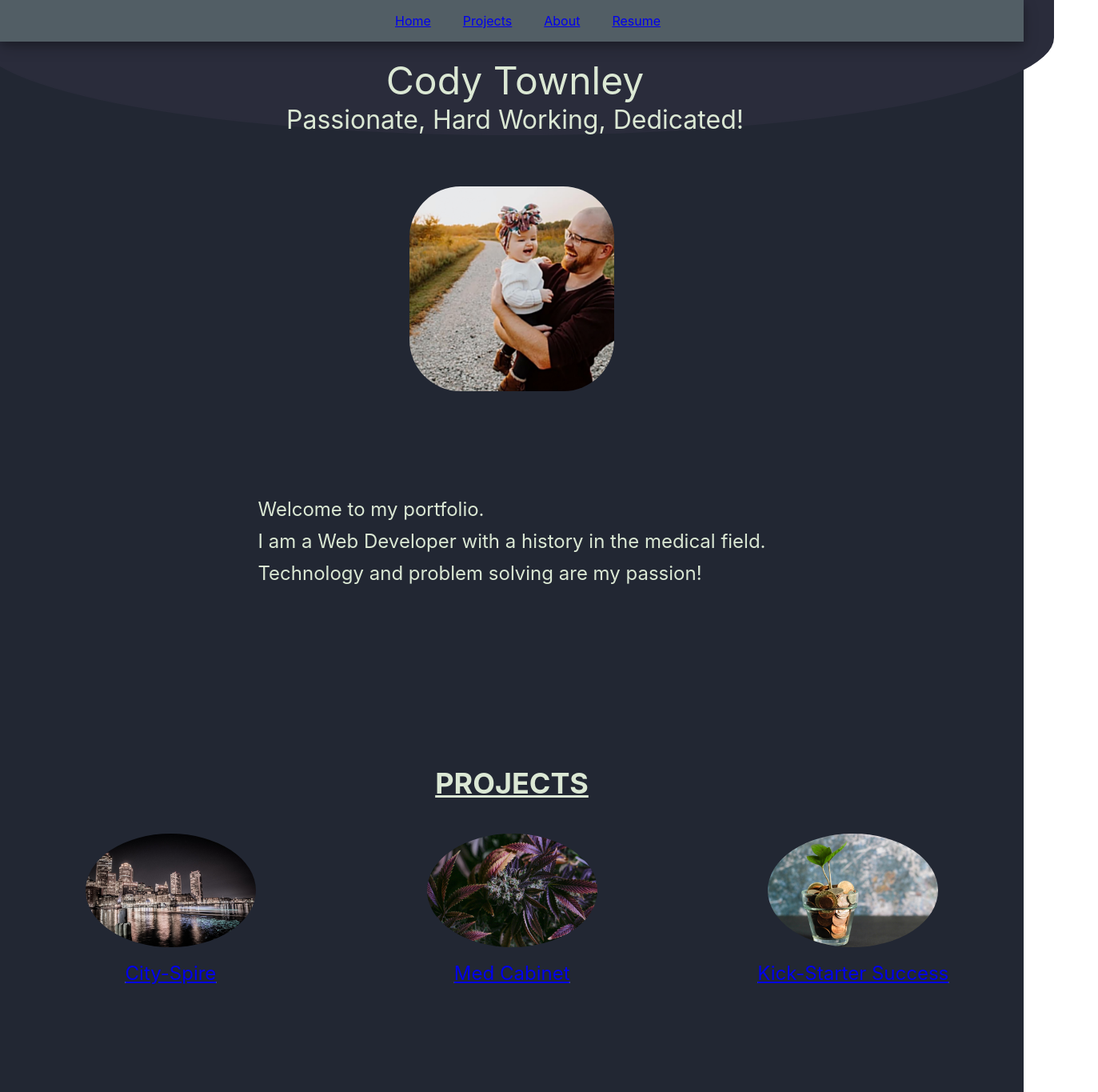
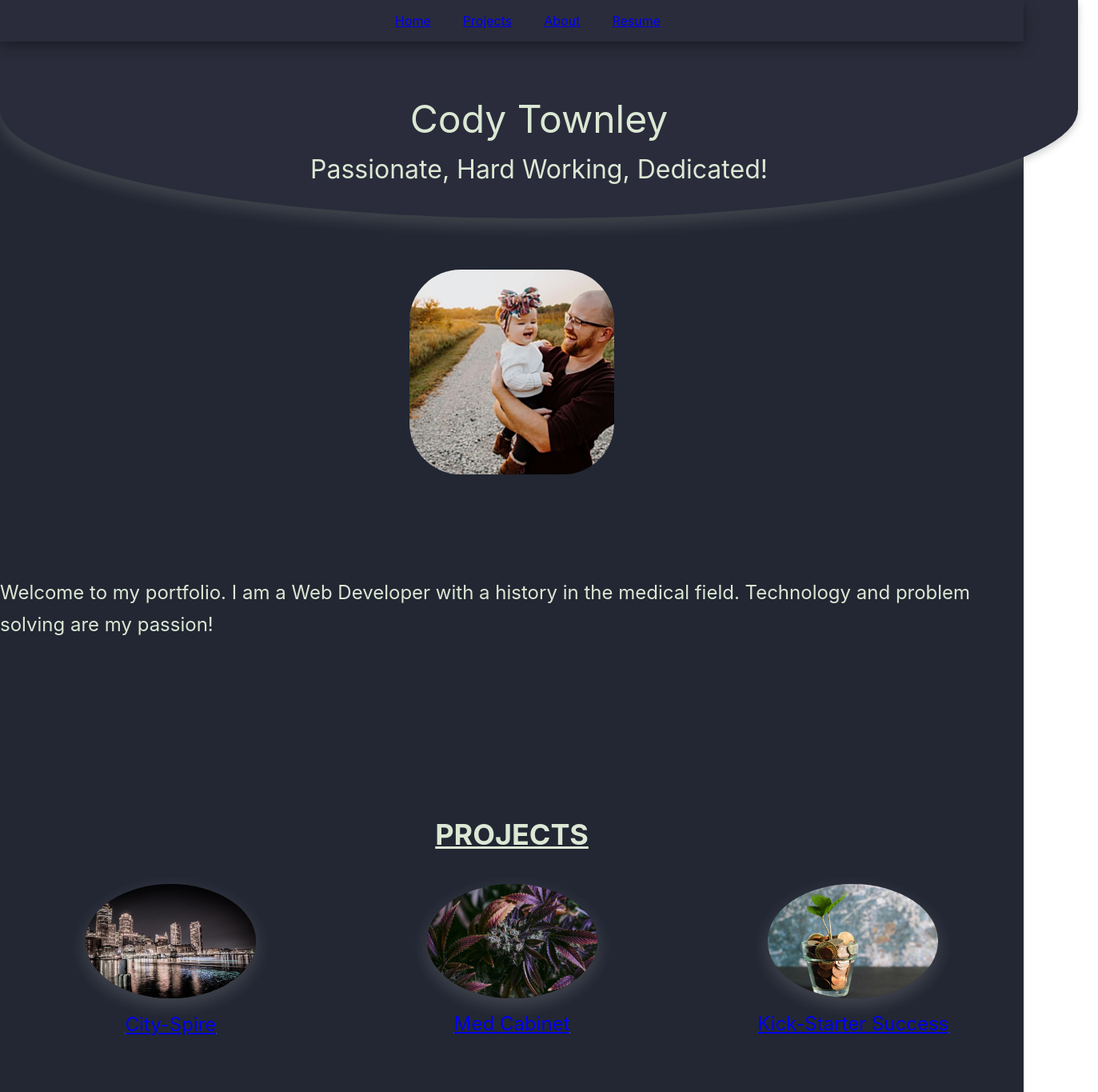
Before and after one commit to codyt11/cody-website, a React (Create React App) app in the folder my-website/: page / in a window 1280 px wide. Shown: the top 1365 px of the page at 80% size, 1373 px wide, since content can reach past the window. Built offline with nearby package versions, Linux system fonts and the light colour scheme.

Commit message:
mobile and ipad friendly

```diff
--- /dev/null
+++ b/my-website/src/Components/Body.css
@@ -0,0 +1,219 @@
+name{
+    display: flex;
+    justify-content: center;
+    color: #DBE8D4;
+    padding: 9rem 0 0 0;
+}
+main{
+    background: #222733;
+}
+main title {
+    display: flex;
+    flex-direction: column;
+    font-size: 3rem;
+    margin: 0, auto;
+    color: #DBE8D4;
+    background: #2a2c3b;
+    width: 105%;
+    border: 2px solid #2a2c3b;
+    border-radius: 0 0 100% 100%;
+    box-shadow: 0 7px 20px 0 rgba(242, 243, 237, 0.2), 0 4px 10px 0 rgba(0,0,0,0.2);
+}
+main title name {
+    display: flex;
+    justify-content: center;
+    color: #DBE8D4;
+    margin: -2%;
+}
+main title description {
+    display: flex;
+    justify-content: center;
+    color: #DBE8D4;
+    font-size: 2rem;
+    padding: 3%;
+}
+
+main intro {
+    display: flex;
+    justify-content: center;
+    padding: 5% 0;
+    color: #DBE8D4;
+    font-size: 1.5rem;
+    line-height: 2.5rem;
+}
+
+img{
+    display: flex;
+    justify-content: center;
+    margin: 5% auto;
+    border-radius: 25%;
+    width: 20%;
+}
+
+main proj {
+    display: flex;
+    justify-content: center;
+    flex-direction: column;
+    align-items: center;
+    margin: 10% auto;
+    padding-bottom: 10%;
+    color: #DBE8D4;
+    font-size: 1.5rem;
+    line-height: 2.5rem;
+    text-decoration: underline;
+}
+
+main proj projimg{
+    display: flex;
+    justify-content: center;
+    text-align: center;
+}
+main proj projimg a img {
+    display: flex;
+    justify-content: center;
+    margin: 3% auto;
+    border-radius: 50%;
+    width: 50%;
+    box-shadow: 0 7px 20px 0 rgba(239, 240, 238, 0.2), 0 4px 10px 0 rgba(0,0,0,0.2);
+}
+main proj projimg a:hover{
+
+    color:aqua;
+}
+main proj projimg a img:hover{
+    animation: shake 0.5s;
+}
+@keyframes shake {
+    0% { transform: translate(1px, 1px) rotate(0deg); }
+    10% { transform: translate(-1px, -2px) rotate(-1deg); }
+    20% { transform: translate(-3px, 0px) rotate(1deg); }
+    30% { transform: translate(3px, 2px) rotate(0deg); }
+    40% { transform: translate(1px, -1px) rotate(1deg); }
+    50% { transform: translate(-1px, 2px) rotate(-1deg); }
+    60% { transform: translate(-3px, 1px) rotate(0deg); }
+    70% { transform: translate(3px, 1px) rotate(-1deg); }
+    80% { transform: translate(-1px, -1px) rotate(1deg); }
+    90% { transform: translate(1px, 2px) rotate(0deg); }
+    100% { transform: translate(1px, -2px) rotate(-1deg); }
+  }
+main about{
+    display: flex;
+    justify-content: center;
+    width: 50%;
+    flex-direction: column;
+    align-items: center;
+    margin: 10% auto;
+    padding-bottom: 10%;
+    color: #DBE8D4;
+    font-size: 1.5rem;
+    line-height: 2.5rem;
+}
+
+main footer{
+    display: flex;
+    flex-direction: column;
+    font-size: 2.5rem;
+    color: #DBE8D4;
+    margin: 0 auto;
+    background: #2a2c3b;
+    width: 100%;
+    height: 200px;
+    border: 2px solid #2a2c3b;
+    border-radius: 100% 100% 0 0;
+    align-items: center;
+    line-height: 6rem;
+    box-shadow: 0 7px 20px 0 rgba(242, 243, 237, 0.2), 0 4px 10px 0 rgba(0,0,0,0.2);
+}
+main footer ul li tag{
+    color:#DBE8D4;
+    padding: 0 10px;
+}
+main footer ul{
+    display: flex;
+    list-style-type: none;
+}
+
+@media(max-width: 375px){
+    main title{
+        width: 110vw;
+        margin-left: -.5%;
+    }
+    main title .name{
+        font-size: 2rem;
+    }
+    main title .description{
+        font-size: 1rem;
+        margin: -10%;
+        padding-bottom: 20%;
+    }
+    img{
+        width:50%;
+    }
+    main intro{
+        font-size: 1rem;
+        display: flex;
+        justify-content: center;
+        width: 80%;
+        padding-left: 10%;
+    }
+    main proj{
+        width: 85%;
+    }
+    main proj projimg a img {
+        width: 75%;
+    }
+    main about{
+        width: 75%;
+    }
+
+    main footer{
+        margin-left: -5%;
+        padding-bottom: -5%;
+    }
+    footer a{
+        font-size: 2rem;
+        margin-bottom: -10%;
+        padding-top: 5%;
+    }
+    footer ul{
+        margin-left: -10%;
+        margin-bottom: -5%;
+    }
+}
+@media(max-width: 768px){
+    main{
+        width:110%;
+    }
+    main title{
+        width: 105vw;
+        margin-left: -.5%;
+    }
+    main title .name{
+        margin: -8%;
+        padding:15%;
+    }
+    main title .description{
+        margin: -10%;
+        padding-bottom: 20%;
+    }
+    main intro{
+        display: flex;
+        justify-content: center;
+        width: 50%;
+        flex-direction: column;
+        align-items: center;
+        margin: 10% auto;
+        padding-bottom: 10%;
+        color: #DBE8D4;
+        font-size: 1.5rem;
+        line-height: 2.5rem;
+    }
+    main footer{
+        margin-top: 20%;
+        padding-top: 2%;
+    }
+    main footer ul li tag{
+        color:#DBE8D4;
+        margin-left: -15%;
+    }
+}
--- a/my-website/src/Components/Body.js
+++ b/my-website/src/Components/Body.js
@@ -1,163 +1,48 @@
 import React from 'react';
-import styled from "styled-components";
 import Cody from "../images/cody.jpg";
 import Skyline from "../images/skyline.jpg";
 import Med from "../images/med.jpg";
 import Money from "../images/money.jpg";
 import { FaLinkedin, FaGithubSquare } from "react-icons/fa";
-
-const Name = styled.div`
-display: flex;
-justify-content: center;
-color: #DBE8D4;
-padding: 9rem 0 0 0;
-`;
-const Main = styled.body`
-background: #222733;
-height: 100vh;
-`;
-const Title = styled.div`
-display: flex;
-flex-direction: column;
-font-size: 3rem;
-margin-top: -75px;
-margin-left: -30px;
-color: #DBE8D4;
-background: #2a2c3b;
-height: 30%;
-width: 105%;
-border: 2px solid #2a2c3b;
-border-radius: 0 0 100% 100%;
-
-`;
-
-const Description = styled.div`
-display: flex;
-justify-content: center;
-color: #DBE8D4;
-font-size: 2rem;
-`;
-const Container = styled.div`
-background: #222733;
-`
-
-const Intro = styled.div`
-display: flex;
-justify-content: center;
-padding: 5% 0;
-color: #DBE8D4;
-font-size: 1.5rem;
-line-height: 2.5rem;
-`
-const Img = styled.img`
-display: flex;
-justify-content: center;
-margin: 5% auto;
-border-radius: 25%;
-width: 20%;
-`
-const Proj = styled.div`
-display: flex;
-justify-content: center;
-flex-direction: column;
-align-items: center;
-margin: 10% auto;
-padding-bottom: 10%;
-color: #DBE8D4;
-font-size: 1.5rem;
-line-height: 2.5rem;
-text-decoration: underline;
-`
-const ProjImg = styled.div`
-display: flex;
-justify-content: center;
-text-align: center;
-`
-const Imgp = styled.img`
-display: flex;
-justify-content: center;
-margin: 3% auto;
-border-radius: 50%;
-width: 50%;
-`
-const About= styled.div`
-display: flex;
-justify-content: center;
-width: 50%;
-flex-direction: column;
-align-items: center;
-margin: 10% auto;
-padding-bottom: 10%;
-color: #DBE8D4;
-font-size: 1.5rem;
-line-height: 2.5rem;
-`
-
-const Footer = styled.div`
-display: flex;
-flex-direction: column;
-font-size: 2.5rem;
-color: #DBE8D4;
-margin: 0 auto;
-background: #2a2c3b;
-width: 100%;
-height: 200px;
-border: 2px solid #2a2c3b;
-border-radius: 100% 100% 0 0;
-align-items: center;
-line-height: 6rem;
-`
-const Tag = styled.li`
-color:#DBE8D4;
-padding: 0 10px;
-`
-const Ul = styled.li`
-display: flex;
-list-style-type: none;
-`
-
+import './Body.css';
 
 function Body() {
   return (
-    <Main>
-      <Title id = "title">
-        <Name>Cody Townley</Name>
-        <Description>Passionate, Hard Working, Dedicated!</Description>
-      </Title>
-      <Container>
-        <Img alt = "me" src = {Cody}/>
-        <Intro>
-          Welcome to my portfolio. <br/>
-          I am a Web Developer with a history in the medical field. <br/>
+    <main>
+      <title>
+        <name class = "name">Cody Townley</name>
+        <description class = "description">Passionate, Hard Working, Dedicated!</description>
+      </title>
+        <img alt = "me" src = {Cody}/>
+        <intro>
+          Welcome to my portfolio.
+          I am a Web Developer with a history in the medical field.
           Technology and problem solving are my passion!
-        </Intro>
-        <Proj id = "projects">
+        </intro>
+        <proj>
           <h2>PROJECTS</h2>
-          <ProjImg>
-            <a href="https://github.com/Lambda-School-Labs/LabsPT15-cityspire-g-be" title="City Spire app" rel="me" target="_blank"><Imgp alt = "me" src = {Skyline}/>City-Spire</a>
-            <a href="https://github.com/Build-Week-Med-Cabinent-4/backend" title="Med Cabinet" rel="me" target="_blank"><Imgp alt = "me" src = {Med}/>Med Cabinet</a>
-            <a href="https://github.com/Build-Week-Kickstarter-Success/Front-end" title="Kick-Starter Success" rel="me" target="_blank"><Imgp alt = "me" src = {Money}/>Kick-Starter Success</a>
-          </ProjImg>
-        </Proj>
-        <About id ="about">
+          <projimg>
+            <a href="https://github.com/Lambda-School-Labs/LabsPT15-cityspire-g-be" title="City Spire app" rel="me" target="_blank"><img alt = "me" src = {Skyline}/>City-Spire</a>
+            <a href="https://github.com/Build-Week-Med-Cabinent-4/backend" title="Med Cabinet" rel="me" target="_blank"><img alt = "me" src = {Med}/>Med Cabinet</a>
+            <a href="https://github.com/Build-Week-Kickstarter-Success/Front-end" title="Kick-Starter Success" rel="me" target="_blank"><img alt = "me" src = {Money}/>Kick-Starter Success</a>
+          </projimg>
+        </proj>
+        <about>
           <h2>ABOUT</h2>
           <p>I am a born and raised Kansas native. For the last 10 years I have been working in the medical field and going to school for Pharmacy.
             My passion has always been in tech and i decided that i wasnt happy in the medical field so I attended Lambda School and learned how to code.
             I have a strong understanding of HTML, CSS, JS, NODE.js, React, and Python. The aspect of coding that drives me the most is the difficulty and
             the constant change. Problem solving is what I am best at and what keeps life interesting!
           </p>
-        </About>
-        <Footer>
-        <a href="mailto:cwtownley@gmail.com" title="Email me" rel="me" target="_blank"><Tag>cwtownley@gmail.com</Tag></a>
-        <Ul>
-          <li><a href="https://github.com/codyt11" title="@codyt11 on github" rel="me" target="_blank"><Tag><FaGithubSquare /></Tag></a></li>
-          <li><a href="https://www.linkedin.com/in/cody-townley/" title="@codyt11 on linked in" rel="me" target="_blank"><Tag><FaLinkedin /></Tag></a></li>
-        </Ul>
-      </Footer>
-      </Container>
-
-
-    </Main>
+        </about>
+      <footer>
+        <a href="mailto:cwtownley@gmail.com" title="Email me" rel="me" target="_blank"><tag>cwtownley@gmail.com</tag></a>
+        <ul>
+          <li><a href="https://github.com/codyt11" title="@codyt11 on github" rel="me" target="_blank"><tag><FaGithubSquare /></tag></a></li>
+          <li><a href="https://www.linkedin.com/in/cody-townley/" title="@codyt11 on linked in" rel="me" target="_blank"><tag><FaLinkedin /></tag></a></li>
+        </ul>
+      </footer>
+    </main>
   );
 }
 
--- /dev/null
+++ b/my-website/src/Components/Nav.css
@@ -0,0 +1,54 @@
+
+
+.nav li{
+    display: flex;
+    justify-content: center;
+    position: fixed;
+    width: 100%;
+    min-width: 20rem;
+    z-index: 999;
+    background: #2a2c3b;
+    box-shadow: 0 7px 20px 0 rgba(0,0,0,0.2), 0 4px 10px 0 rgba(0,0,0,0.2);
+    color: #DBE8D4;
+}
+.nav li ul a:visited{
+    color:rgb(182, 156, 12)
+}
+
+@media(max-width:375px){
+
+    .nav {
+        position: relative;
+        display: inline-block;
+        background: #2a2c3b;
+        width: 110%;
+    }
+    .nav .bar{
+        width: 35px;
+        height: 5px;
+        background-color: black;
+        margin: 6px 0;
+    }
+    .dropdown{
+        display: none;
+        position: absolute;
+        background: #2a2c3b;
+        min-width: 160px;
+        box-shadow: 0px 8px 16px 0px rgba(0,0,0,0.2);
+        padding: 12px 16px;
+        z-index: 1;
+        margin-left: -7%;
+    }
+    .nav:hover .dropdown {
+        display: block;
+    }
+}
+
+@media(max-width: 768px){
+    .nav li{
+        display: flex;
+        justify-content: center;
+        margin-left: -5%;
+        width:100%;
+    }
+}
--- a/my-website/src/Components/Nav.js
+++ b/my-website/src/Components/Nav.js
@@ -1,30 +1,22 @@
 import React from 'react';
-import styled from "styled-components";
-
-const Navigation = styled.div`
-display: flex;
-justify-content: center;
-position: fixed;
-top: 0;
-left: 0;
-width: 100%;
-min-width: 20rem;
-z-index: 999;
-background-color: #525e65;
-text-align: center;
-box-shadow: 0 7px 20px 0 rgba(0,0,0,0.2), 0 4px 10px 0 rgba(0,0,0,0.2);
-color: #DBE8D4;
-`;
+import './Nav.css';
 
 
 function Nav() {
   return (
-    <Navigation>
-        <ul><a href = "/#title">Home</a></ul>
-        <ul><a href = "/#projects">Projects</a></ul>
-        <ul><a href = "/#about">About</a></ul>
-        <ul><a href="https://drive.google.com/file/d/1LIvVqNG5uzkqjRi10qkwkgHIdST22VTn/view?usp=sharing" title="my resume" rel="me" target="_blank">Resume</a></ul>
-    </Navigation>
+      <div class = "nav">
+        <div class = "bar"></div>
+        <div class = "bar"></div>
+        <div class = "bar"></div>
+        <div class = "dropdown">
+          <li>
+            <ul><a href = "/#title">Home</a></ul>
+            <ul><a href = "/#projects">Projects</a></ul>
+            <ul><a href = "/#about">About</a></ul>
+            <ul><a href="https://drive.google.com/file/d/1LIvVqNG5uzkqjRi10qkwkgHIdST22VTn/view?usp=sharing" title="my resume" rel="me" target="_blank">Resume</a></ul>
+          </li>
+        </div>
+      </div>
   );
 }
 
```
Also changed, not shown: my-website/src/images/baby-cody.jpg (added), 1 other file (tests, documents, lock files or other folders).
